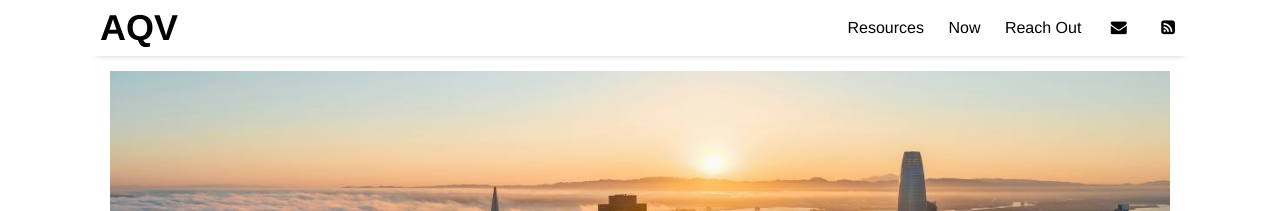
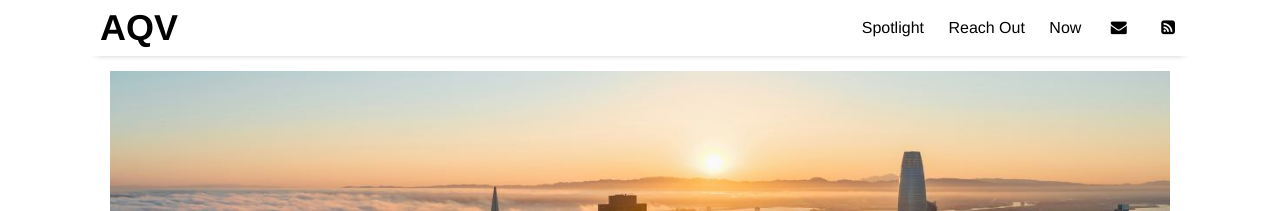
Before and after one commit to aqv-us/aqv-us, a Jekyll site: the page built from index.html, in a window 1280 px wide. Shown: the top 211 px of the page. Built offline with Jekyll 4.4.1, drawn with Linux system fonts in a browser that asks for light colours; nearby versions of some CDN libraries; the list of posts is cut into pages by our own code.

Commit message:
Update settings.yml

```diff
--- a/_data/settings.yml
+++ b/_data/settings.yml
@@ -7,9 +7,10 @@ disqus:
 google-ID: ''
 
 menu:
-- {name: 'Resources', url: 'resources'}
-- {name: 'Now',              url: 'about'}
-- {name: 'Reach Out',            url: 'contact'}
+- {name: 'Spotlight', url: 'resources'}
+- {name: 'Reach Out', url: 'contact'}
+- {name: 'Now', url: 'about'}
+
 
 # Available social icons are powered by Font Awesome, so you can use any icon that they offer
 social:
```
